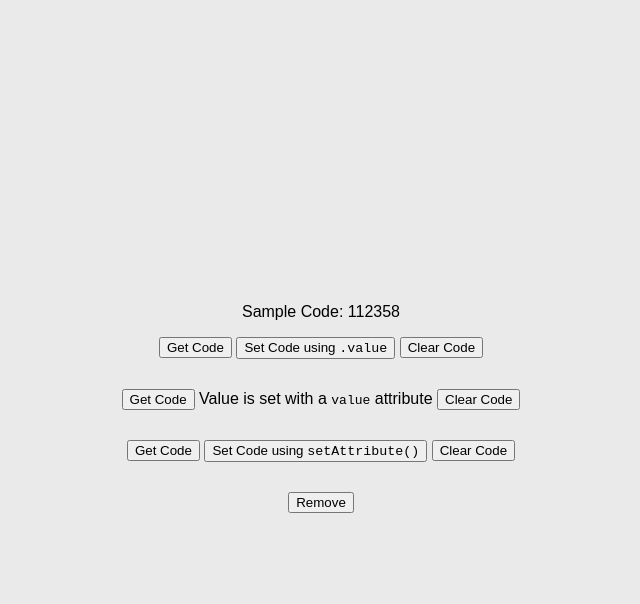
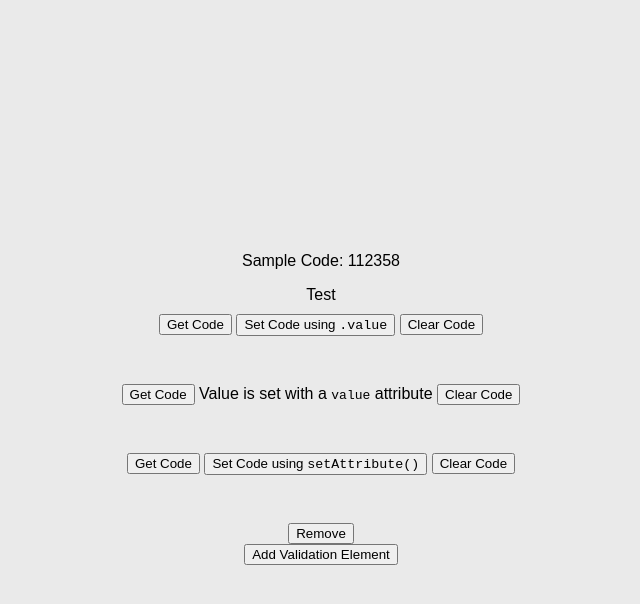
Before and after one commit to brettdewoody/my-first-web-component, a website: page index.html in a window 1280 px wide. Both pictures are taken after a click on the button "Add Validation Element". Shown: the whole page, without its empty margins (319-959 px from the left). Drawn offline with Linux system fonts and the light colour scheme.

Commit message:
Fix demo CSS for Firefox.

```diff
--- a/index.html
+++ b/index.html
@@ -25,24 +25,32 @@
     <p>Sample Code: 112358</p>
     <div class="container">
       <div class="spaced">
-        <x-verification-input id="code1" class="codeInput"></x-verification-input>
+        <div>
+          <x-verification-input id="code1" class="codeInput">Test</x-verification-input>
+        </div>
         <button onclick="alert(document.getElementById('code1').value)">Get Code</button>
         <button onclick="document.getElementById('code1').value = 123456">Set Code using <code>.value</code></button>
         <button onclick="document.getElementById('code1').clear()">Clear Code</button>
       </div>
       <div class="spaced">
-        <x-verification-input id="code2" class="codeInput" value="987654"></x-verification-input>
+        <div>
+          <x-verification-input id="code2" class="codeInput" value="987654"></x-verification-input>
+        </div>
         <button onclick="alert(document.getElementById('code2').value)">Get Code</button>
         <span>Value is set with a <code>value</code> attribute</span>
         <button onclick="document.getElementById('code2').clear()">Clear Code</button>
       </div>
       <div class="spaced">
-        <x-verification-input id="code3" class="codeInput"></x-verification-input>
+        <div>
+          <x-verification-input id="code3" class="codeInput"></x-verification-input>
+        </div>
         <button onclick="alert(document.getElementById('code3').value)">Get Code</button>
         <button onclick="document.getElementById('code3').setAttribute('value', 111111)">Set Code using <code>setAttribute()</code></button>
         <button onclick="document.getElementById('code3').clear()">Clear Code</button>
       </div>
       <div class="spaced">
+        <div>
+        </div>
         <button onclick="addValidationElement()">Add Validation Element</button>
       </div>
     </div>
@@ -50,9 +58,8 @@
 
   <script>
     const addValidationElement = function() {
-
-      event.target.parentNode.innerHTML = `
-        <x-verification-input class='codeInput'></x-verification-input>
+      event.target.parentNode.children[0].innerHTML = `
+        <x-verification-input class='codeInput'></x-verification-input><br/>
         <button onClick="this.parentNode.innerHTML=''">Remove</button>
       `;
     }
--- a/styles/demo.css
+++ b/styles/demo.css
@@ -24,7 +24,7 @@ body {
 }
 
 .codeInput {
-  max-width: 300px;
+  display: inline-block;
   margin: 0 auto 10px auto;
 }
 
```
